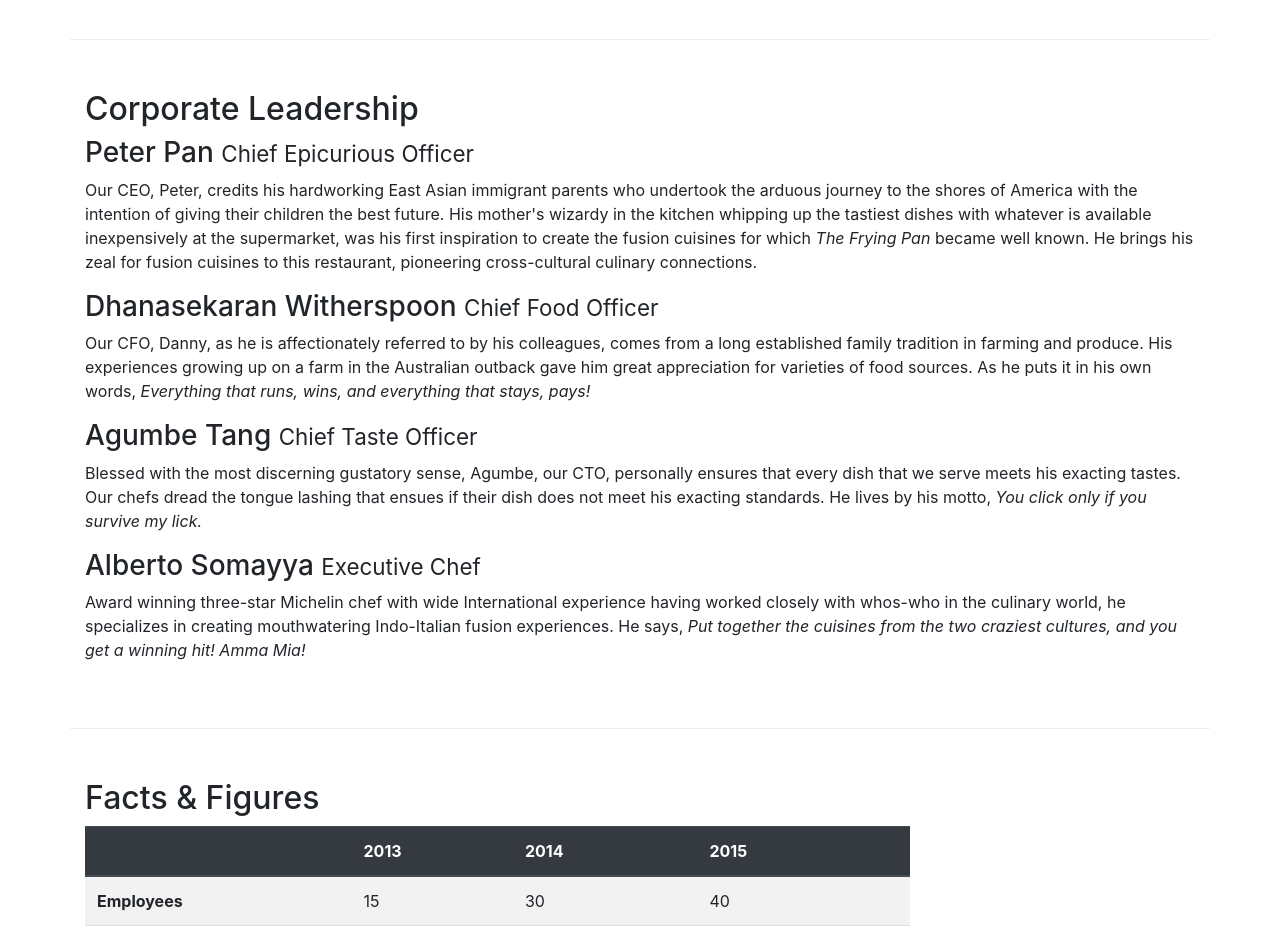
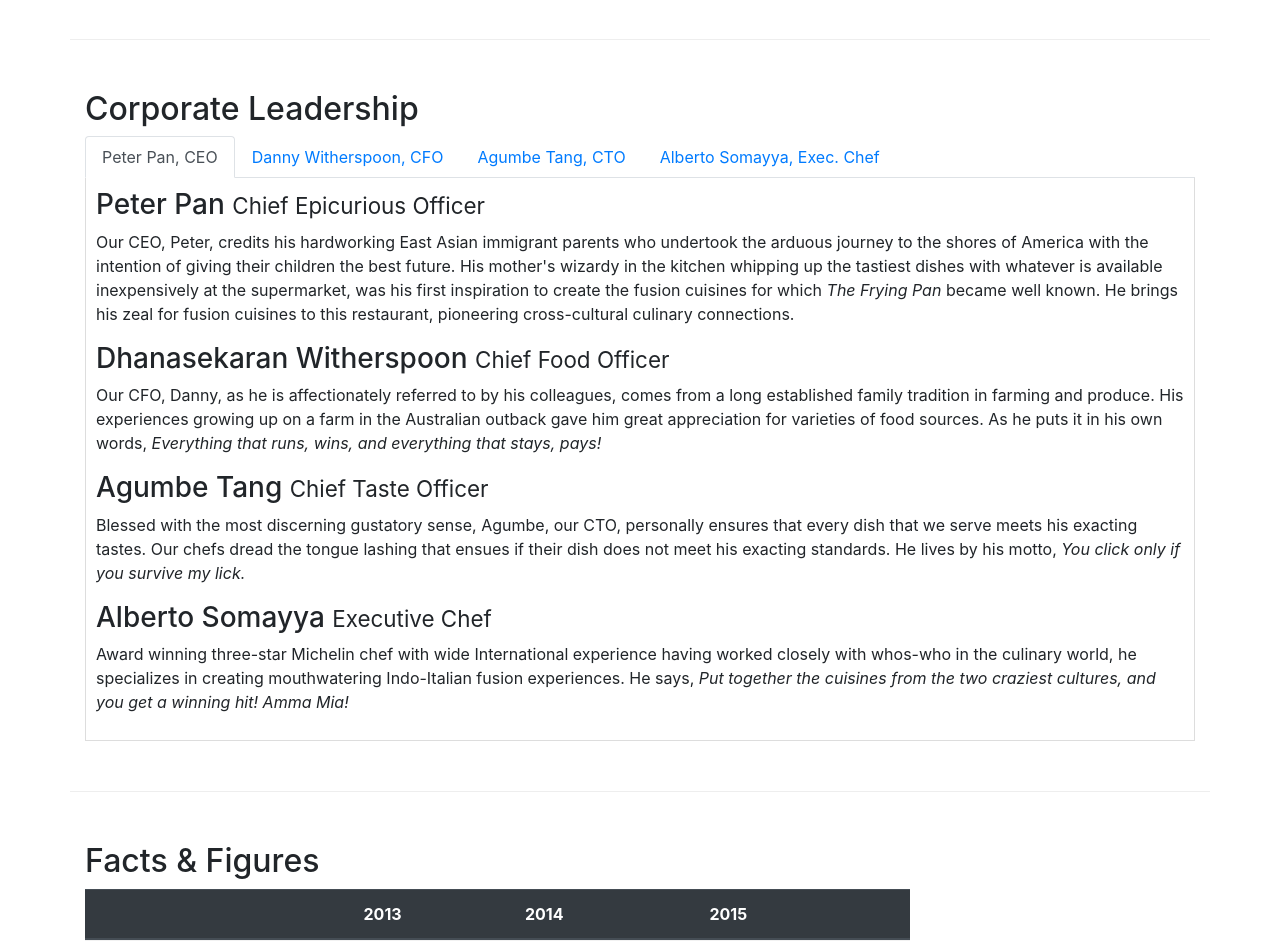
Before and after one commit to as-rainas/webuib4, a website: page aboutus.html in a window 1280 px wide. Shown: the part 940-1881 px from the top of the page. Drawn offline with nearby package versions, Linux system fonts and the light colour scheme.

Commit message:
created nav-tab in about us page

```diff
--- a/aboutus.html
+++ b/aboutus.html
@@ -110,14 +110,56 @@
         <div class="row row-content  align-items-center" >
             <div class="col-12 col-md-12 col-sm-12">
                 <h2>Corporate Leadership</h2>
+
+                <ul class="nav nav-tabs">
+                    <li class="nav-item">
+                      <a class="nav-link active" href="#peter"
+                        role="tab" data-toggle="tab">Peter Pan, CEO</a>
+                    </li>
+                    <li class="nav-item">
+                      <a class="nav-link" href="#danny" role="tab"
+                        data-toggle="tab">Danny Witherspoon, CFO</a>
+                    </li>
+                    <li class="nav-item">
+                      <a class="nav-link" href="#agumbe" role="tab"
+                        data-toggle="tab">Agumbe Tang, CTO</a>
+                    </li>
+                    <li class="nav-item">
+                      <a class="nav-link" href="#alberto" role="tab"
+                        data-toggle="tab">Alberto Somayya, Exec. Chef</a>
+                    </li>
+                </ul>
+
+
+                <div class="tab-content">
+
+                    <div role="tabpanel" class="tab-pane fade show active" id="peter">
                         <h3>Peter Pan <small>Chief Epicurious Officer</small></h3>
                         <p class="d-none d-sm-block">Our CEO, Peter, credits his hardworking East Asian immigrant parents who undertook the arduous journey to the shores of America with the intention of giving their children the best future. His mother's wizardy in the kitchen whipping up the tastiest dishes with whatever is available inexpensively at the supermarket, was his first inspiration to create the fusion cuisines for which <em>The Frying Pan</em> became well known. He brings his zeal for fusion cuisines to this restaurant, pioneering cross-cultural culinary connections.</p>
+                    </div>
+
+                    <div role="tabpanel" class="tab-pane fade show active" id="danny">
                         <h3>Dhanasekaran Witherspoon <small>Chief Food Officer</small></h3>
                         <p class="d-none d-sm-block">Our CFO, Danny, as he is affectionately referred to by his colleagues, comes from a long established family tradition in farming and produce. His experiences growing up on a farm in the Australian outback gave him great appreciation for varieties of food sources. As he puts it in his own words, <em>Everything that runs, wins, and everything that stays, pays!</em></p>
+                    </div>
+
+                    <div role="tabpanel" class="tab-pane fade show active" id="agumbe">
                         <h3>Agumbe Tang <small>Chief Taste Officer</small></h3>
                         <p class="d-none d-sm-block">Blessed with the most discerning gustatory sense, Agumbe, our CTO, personally ensures that every dish that we serve meets his exacting tastes. Our chefs dread the tongue lashing that ensues if their dish does not meet his exacting standards. He lives by his motto, <em>You click only if you survive my lick.</em></p>
+                    </div>
+
+                    <div role="tabpanel" class="tab-pane fade show active" id="alberto">
                         <h3>Alberto Somayya <small>Executive Chef</small></h3>
                         <p class="d-none d-sm-block">Award winning three-star Michelin chef with wide International experience having worked closely with whos-who in the culinary world, he specializes in creating mouthwatering Indo-Italian fusion experiences. He says, <em>Put together the cuisines from the two craziest cultures, and you get a winning hit! Amma Mia!</em></p>
+                    </div>
+
+                </div>
+
+
+
+
+
+
             </div>
        </div>
 
--- a/css/style.css
+++ b/css/style.css
@@ -36,3 +36,10 @@ body{
 .navbar-dark {
      background-color: #512DA8;
 }
+
+.tab-content {
+    border-left: 1px solid #ddd;
+    border-right: 1px solid #ddd;
+    border-bottom: 1px solid #ddd;
+    padding: 10px;
+}
```
Also changed, not shown: index.html (+1 -1 lines). Lines whose indentation alone changed are shown as unchanged.
